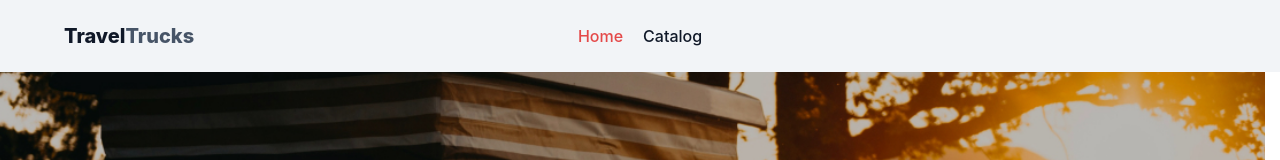
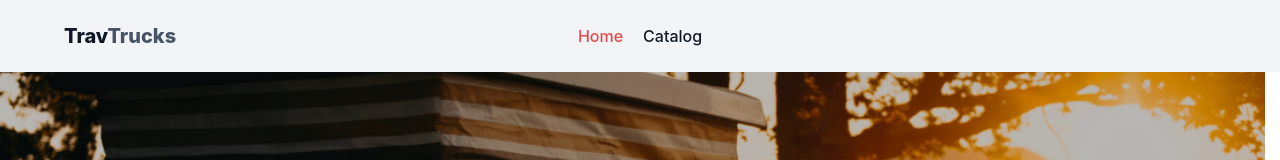
Before and after one commit to tapsikk/Trav-Trucks, a React (Vite) app: page / in a window 1280 px wide. Shown: the top 160 px of the page. Built offline with nearby package versions, Linux system fonts and the light colour scheme.

Commit message:
new link for title name

```diff
--- a/src/components/Navbar/Navbar.jsx
+++ b/src/components/Navbar/Navbar.jsx
@@ -4,9 +4,10 @@ import styles from "./Navbar.module.css";
 const Navbar = () => {
   return (
     <nav className={styles.navbar}>
-      <div className={styles.brand}>
-        Travel<span className={styles.brandSub}>Trucks</span>
-      </div>
+      <NavLink to="/" className={styles.brand}>
+        Trav
+        <span className={styles.brandSub}>Trucks</span>
+      </NavLink>
       <div className={styles.navLinks}>
         <NavLink
           to="/"
```
Lines whose indentation alone changed are shown as unchanged.
